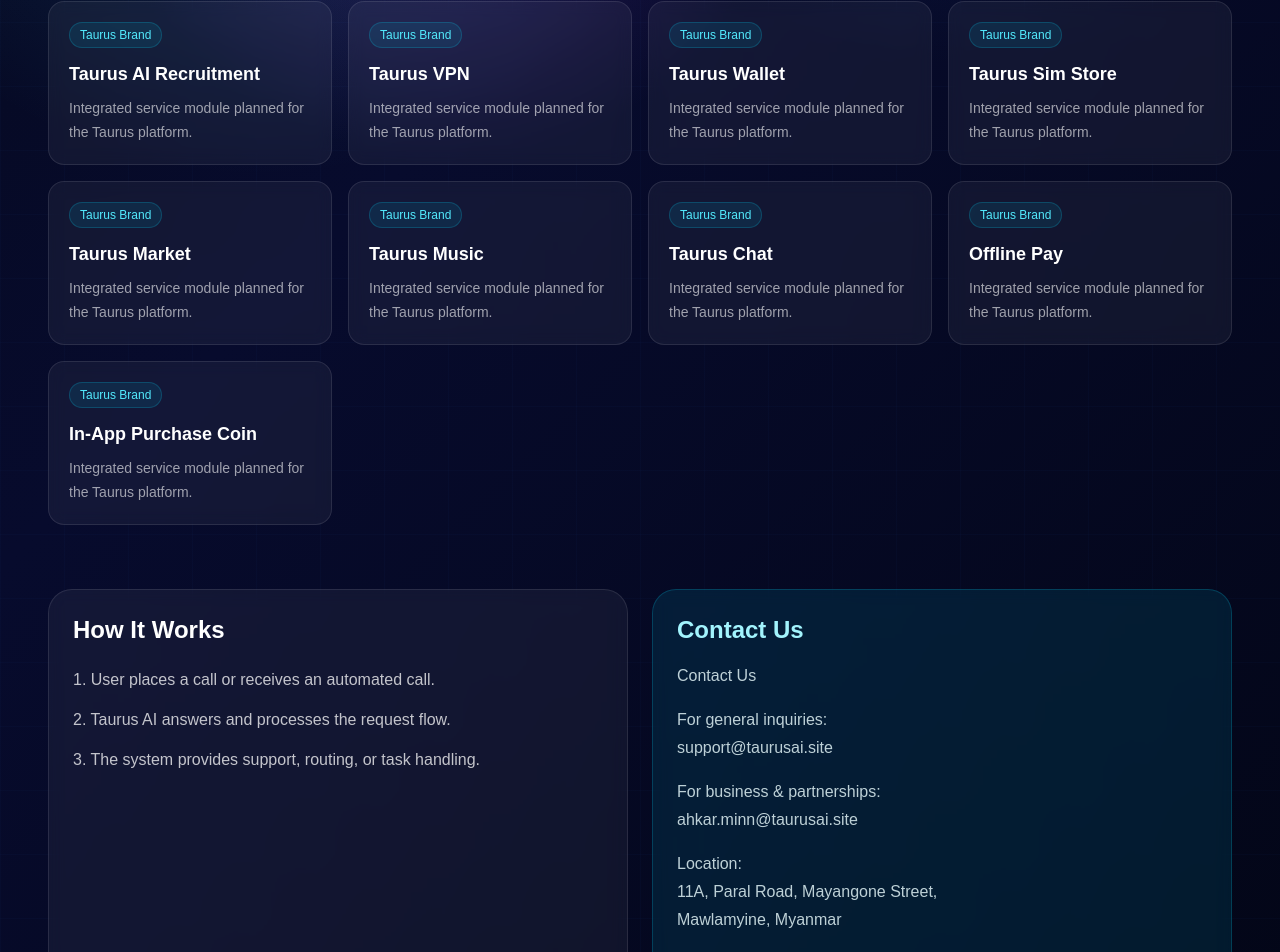
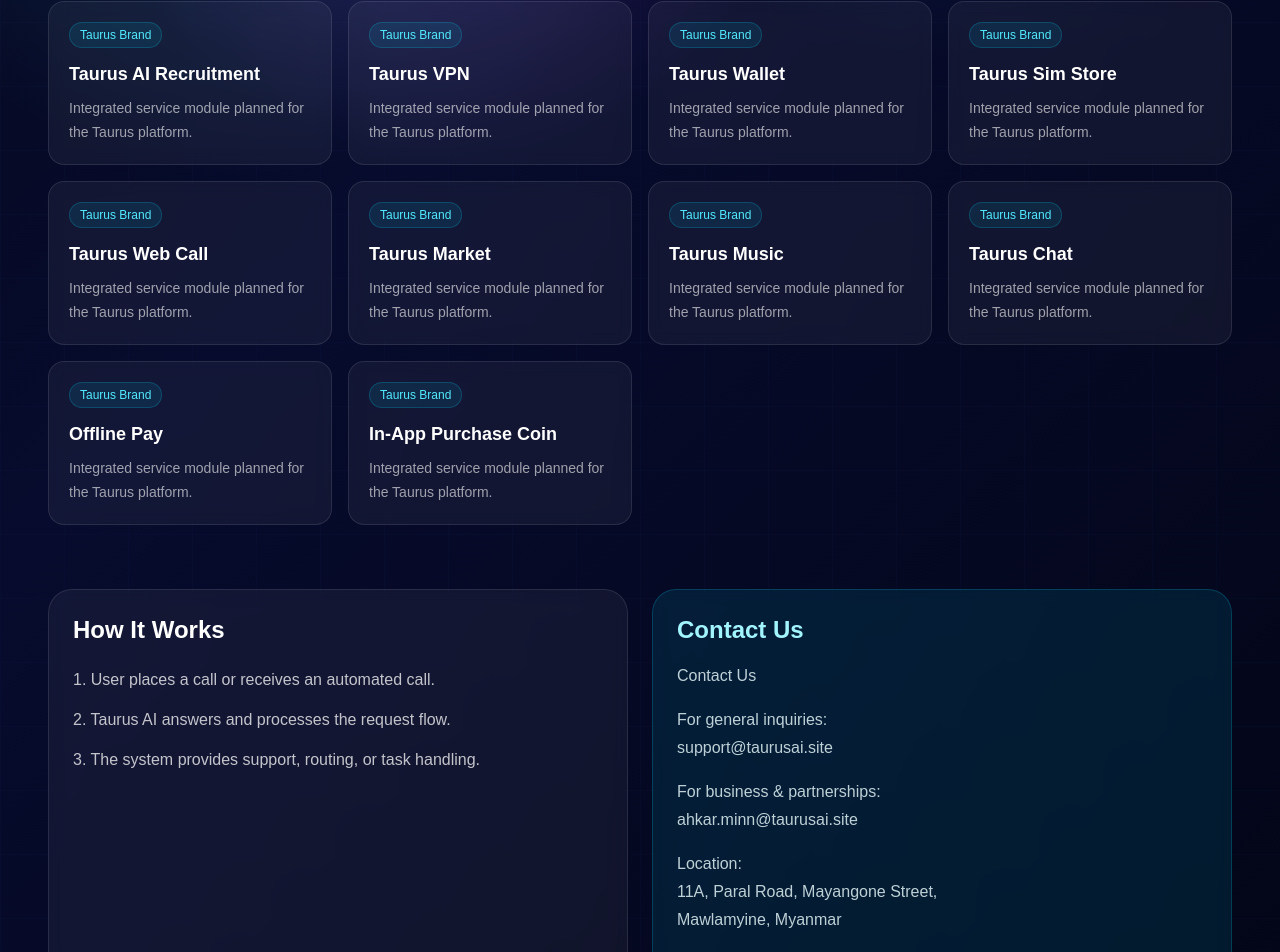
Before and after one commit to Khantkokohein/taurus-ai-ui, a Next.js app: page / in a window 1280 px wide. Shown: the part 874-1826 px from the top of the page. Built offline with nearby package versions, Linux system fonts and the light colour scheme.

Commit message:
add web-call brand under sim store

```diff
--- a/app/page.tsx
+++ b/app/page.tsx
@@ -25,6 +25,12 @@ export default function Home() {
     {
       name: "Taurus Sim Store",
       href: "/sim-store",
+      clickable: true,
+      external: false,
+    },
+    {
+      name: "Taurus Web Call",
+      href: "/web-call",
       clickable: true,
       external: false,
     },
```
